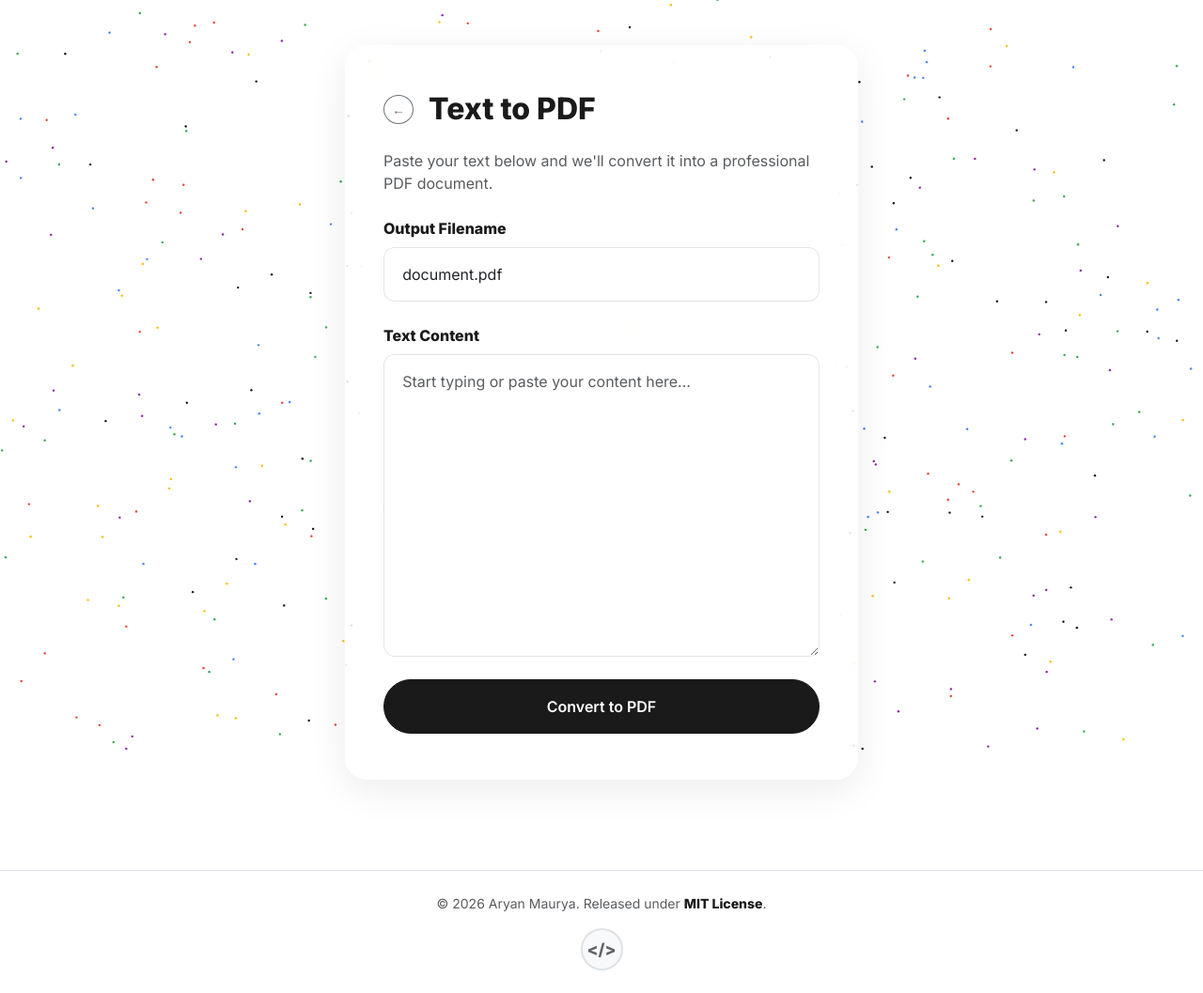
After one commit to aryanRN2/img-to-pdf, a Flask app: page /text-to-pdf in a window 1280 px wide. The commit adds this page. Shown: the whole page at 94% size. Run offline with Flask 3, Linux system fonts and the light colour scheme; some libraries are stand-ins or nearby versions; some web fonts are replaced.

Commit message:
Add Text-to-PDF feature with high-quality LaTeX mode and Vercel stability fixes

```diff
--- a/app.py
+++ b/app.py
@@ -4,6 +4,7 @@ import os
 
 
 load_dotenv()
+
 
 from werkzeug.utils import secure_filename
 from werkzeug.security import generate_password_hash, check_password_hash
@@ -44,6 +45,8 @@ def allowed_doc(filename):
     return '.' in filename and filename.rsplit('.', 1)[1].lower() in ALLOWED_DOC_EXTENSIONS
 
 
+
+
 app = Flask(__name__)
 # In production, use a secure random key like os.urandom(24)
 app.secret_key = "super_secret_key_for_portal"
@@ -60,15 +63,14 @@ if db_url:
 
     app.config['SQLALCHEMY_DATABASE_URI'] = db_url
 
-    # Essential for Vercel/Supabase stability:
-    # Use SSL and handle connection pooling correctly for serverless
+
     app.config['SQLALCHEMY_ENGINE_OPTIONS'] = {
         "connect_args": {"sslmode": "require"},
         "pool_pre_ping": True,
         "pool_recycle": 300,
     }
 else:
-    # Fallback for local development
+
     db_path = "/tmp/portal.db" if os.environ.get('VERCEL') else "portal.db"
     app.config['SQLALCHEMY_DATABASE_URI'] = f'sqlite:///{db_path}'
 
@@ -132,12 +134,15 @@ class StoredFile(db.Model):
     mimetype = db.Column(db.String(100))
     created_at = db.Column(db.DateTime, default=datetime.utcnow)
 
-# Initialize database
-with app.app_context():
-    try:
-        db.create_all()
-    except Exception as e:
-        print(f"Database initialization warning: {e}")
+# Initialize database safely for serverless (Lazy Loading)
+@app.before_request
+def initialize_database():
+    if not hasattr(app, '_db_initialized'):
+        try:
+            db.create_all()
+            app._db_initialized = True
+        except Exception as e:
+            app.logger.warning(f"Database initialization warning: {e}")
 
 # Health check for Vercel
 @app.route('/health')
@@ -450,6 +455,122 @@ def process_pdf_to_image_task(job_id, filename, file_bytes):
         with app.app_context():
             update_job(job_id, error=f"Conversion failed: {str(e)}")
 
+@app.route('/text-to-pdf', methods=['GET', 'POST'])
+def text_to_pdf():
+    if request.method == 'POST':
+        text_content = request.form.get('text_content', '').strip()
+        if not text_content:
+            flash('Please enter some text to convert.', 'danger')
+            return redirect(request.url)
+
+        filename = request.form.get('filename', 'document').strip()
+        if not filename.endswith('.pdf'):
+            filename += '.pdf'
+
+        use_latex = request.form.get('use_latex') == 'true'
+
+        job_id = str(uuid.uuid4())
+
+        if use_latex:
+            steps = ['Synthesizing LaTeX', 'Awaiting LaTeX Review', 'Compiling Final PDF']
+            create_job(job_id, steps, 'Initializing AI typesetter...', 'text_to_pdf_latex', total_steps=3)
+
+            # Use ADMIN keys as fallback if not in session
+            api_key = session.get('latex_api_key', ADMIN_NVIDIA_KEY)
+            model_name = session.get('latex_model', "meta/llama-3.2-90b-vision-instruct")
+            provider = session.get('latex_provider', 'nvidia')
+
+            thread = threading.Thread(target=process_text_to_latex_task, args=(job_id, text_content, api_key, model_name, provider))
+            thread.start()
+        else:
+            steps = ['Processing Text', 'Generating PDF']
+            create_job(job_id, steps, 'Starting text conversion...', 'text_to_pdf', total_steps=2)
+            thread = threading.Thread(target=process_text_to_pdf_task, args=(job_id, text_content, filename))
+            thread.start()
+
+        return redirect(url_for('processing_page', job_id=job_id))
+
+    return render_template('text_to_pdf.html')
+
+def process_text_to_pdf_task(job_id, text_content, filename):
+    print(f"DEBUG: Starting text_to_pdf job {job_id}")
+    print(f"DEBUG: filename={filename}")
+    print(f"DEBUG: text_content length={len(text_content) if text_content else 'None'}")
+    try:
+        with app.app_context():
+            update_job(job_id, current_step=1, message='Preparing text for conversion...')
+
+            with tempfile.TemporaryDirectory() as tmpdir:
+                # Save text to a temporary .txt file
+                parts = filename.rsplit('.', 1)
+                base_name = parts[0] if parts else 'document'
+                txt_filename = base_name + '.txt'
+                print(f"DEBUG: txt_filename={txt_filename}")
+
+                safe_name = secure_filename(txt_filename)
+                print(f"DEBUG: safe_name={safe_name}")
+
+                input_path = os.path.join(tmpdir, safe_name)
+                print(f"DEBUG: input_path={input_path}")
+
+                with open(input_path, 'w', encoding='utf-8') as f:
+                    f.write(text_content)
+
+                update_job(job_id, message='Converting text to professional PDF via ConvertAPI...')
+
+                # Force-refresh ConvertAPI credentials from environment
+                api_secret = os.environ.get('CONVERTAPI_SECRET')
+                if api_secret and 'your' not in api_secret.lower():
+                    import convertapi
+                    convertapi.api_secret = api_secret
+                    # Some versions need this to be set explicitly to avoid NoneType concatenation
+                    if hasattr(convertapi, 'api_credentials'):
+                        convertapi.api_credentials = api_secret
+
+                try:
+                    print("DEBUG: Attempting ConvertAPI conversion...")
+                    result = convertapi.convert('pdf', { 'File': input_path }, from_format = 'txt')
+                    output_bytes_data = result.file.url_to_bytes()
+                    print("DEBUG: ConvertAPI successful")
+                except Exception as api_err:
+                    print(f"DEBUG: ConvertAPI failed: {str(api_err)}. Switching to local fallback...")
+                    # Fallback: Generate PDF locally using Pillow if API fails
+                    from PIL import Image, ImageDraw, ImageFont
+
+                    # Create a white image (A4-ish proportions)
+                    img = Image.new('RGB', (800, 1100), color=(255, 255, 255))
+                    d = ImageDraw.Draw(img)
+
+                    # Try to use a basic font, fallback to default
+                    try:
+                        # Common path on macOS
+                        font = ImageFont.truetype("/System/Library/Fonts/Helvetica.ttc", 20)
+                    except:
+                        font = ImageFont.load_default()
+
+                    # Draw the text (very basic wrapping)
+                    margin = 50
+                    offset = 50
+                    for line in text_content.split('\n'):
+                        d.text((margin, offset), line, font=font, fill=(0, 0, 0))
+                        offset += 30
+
+                    pdf_buffer = io.BytesIO()
+                    img.save(pdf_buffer, format='PDF')
+                    output_bytes_data = pdf_buffer.getvalue()
+                    print("DEBUG: Local PDF fallback successful")
+
+                file_id = str(uuid.uuid4())
+                save_file(file_id, filename, output_bytes_data)
+
+                update_job(job_id, file_id=file_id, current_step=2, status='finished', message='Success! Your text has been converted to PDF.')
+    except Exception as e:
+        import traceback
+        print(f"DEBUG: ERROR OCCURRED: {str(e)}")
+        traceback.print_exc()
+        with app.app_context():
+            update_job(job_id, error=f"Conversion failed: {str(e)}")
+
 @app.route('/download/<file_id>')
 def download_page(file_id):
     file_info = get_stored_file(file_id)
@@ -576,6 +697,7 @@ def image_to_latex():
         return redirect(url_for('home'))
 
     session['latex_api_key'] = ADMIN_NVIDIA_KEY
+
     session['latex_model'] = "meta/llama-3.2-90b-vision-instruct"
     session['latex_provider'] = 'nvidia'
 
@@ -830,8 +952,12 @@ def process_compile_latex_task(job_id, latex_code):
             latex_code = re.sub(r'\\end$', r'\\end{document}', latex_code.strip())
 
             # Robust end-of-document check
-            if r'\begin{document}' in latex_code and r'\end{document}' not in latex_code:
+            if latex_code and r'\begin{document}' in latex_code and r'\end{document}' not in latex_code:
                 latex_code = latex_code + "\n\\end{document}"
+
+            if not latex_code:
+                update_job(job_id, error="LaTeX generation returned no content.")
+                return
 
             pdf_output_bytes = None
 
@@ -874,6 +1000,9 @@ def process_compile_latex_task(job_id, latex_code):
                 update_job(job_id, error="PDF compilation failed. Please check your LaTeX syntax or API key.")
                 return
 
+
+
+
             file_id = str(uuid.uuid4())
             save_file(file_id, 'converted_notes.pdf', pdf_output_bytes)
             update_job(job_id, file_id=file_id, current_step=4, status='finished', message='Success! Your LaTeX conversion is complete.')
--- a/templates/document_to_pdf.html
+++ b/templates/document_to_pdf.html
@@ -1,6 +1,6 @@
 {% extends "layout.html" %}
 
-{% block title %}Document to PDF | PDF.PRO{% endblock %}
+{% block title %}Document to PDF | Universal Document WebApp{% endblock %}
 
 {% block content %}
 <div class="row justify-content-center">
--- a/templates/download.html
+++ b/templates/download.html
@@ -1,6 +1,6 @@
 {% extends "layout.html" %}
 
-{% block title %}Success | PDF.PRO{% endblock %}
+{% block title %}Success | Universal Document WebApp{% endblock %}
 
 {% block content %}
 <div class="row justify-content-center py-5">
--- a/templates/edit_latex.html
+++ b/templates/edit_latex.html
@@ -1,6 +1,6 @@
 {% extends "layout.html" %}
 
-{% block title %}Edit LaTeX | PDF.PRO{% endblock %}
+{% block title %}Edit LaTeX | Universal Document WebApp{% endblock %}
 
 {% block extra_css %}
 <style>
--- a/templates/home.html
+++ b/templates/home.html
@@ -1,6 +1,6 @@
 {% extends "layout.html" %}
 
-{% block title %}Welcome | PDF.PRO{% endblock %}
+{% block title %}Welcome | Universal Document WebApp{% endblock %}
 
 {% block extra_css %}
 <style>
@@ -123,6 +123,7 @@
         <a href="{{ url_for('merge_pdf') }}" class="btn-portal-glass">Merge PDF</a>
         <a href="{{ url_for('pdf_to_image') }}" class="btn-portal-glass">PDF to Image</a>
         <a href="{{ url_for('document_to_pdf') }}" class="btn-portal-glass">Document to PDF</a>
+        <a href="{{ url_for('text_to_pdf') }}" class="btn-portal-glass">Text to PDF</a>
         {% if current_user.is_authenticated and current_user.status == 'approved' %}
             <a href="{{ url_for('image_to_latex') }}" class="btn-portal-glass d-inline-flex align-items-center">
                 Image to LaTeX
--- a/templates/image_to_latex.html
+++ b/templates/image_to_latex.html
@@ -1,6 +1,6 @@
 {% extends "layout.html" %}
 
-{% block title %}Choose AI Engine | PDF.PRO{% endblock %}
+{% block title %}Choose AI Engine | Universal Document WebApp{% endblock %}
 
 {% block extra_css %}
 <style>
--- a/templates/image_to_latex_upload.html
+++ b/templates/image_to_latex_upload.html
@@ -1,6 +1,6 @@
 {% extends "layout.html" %}
 
-{% block title %}Image to LaTeX | PDF.PRO{% endblock %}
+{% block title %}Image to LaTeX | Universal Document WebApp{% endblock %}
 
 {% block extra_css %}
 <style>
--- a/templates/image_to_pdf.html
+++ b/templates/image_to_pdf.html
@@ -1,6 +1,6 @@
 {% extends "layout.html" %}
 
-{% block title %}Image to PDF | PDF.PRO{% endblock %}
+{% block title %}Image to PDF | Universal Document WebApp{% endblock %}
 
 {% block content %}
 <div class="row justify-content-center">
--- a/templates/index.html
+++ b/templates/index.html
@@ -165,7 +165,7 @@
                 <svg xmlns="http://www.w3.org/2000/svg" width="30" height="30" fill="currentColor" class="bi bi-lightning-charge-fill me-2 text-primary" viewBox="0 0 16 16">
                     <path d="M11.251.068a.5.5 0 0 1 .227.58L9.677 6.5H13a.5.5 0 0 1 .364.843l-8 8.5a.5.5 0 0 1-.842-.49L6.323 9.5H3a.5.5 0 0 1-.364-.843l8-8.5a.5.5 0 0 1 .615-.09z"/>
                 </svg>
-                PDF.PRO
+                Universal Document WebApp
             </a>
         </div>
     </nav>
--- a/templates/latex_login.html
+++ b/templates/latex_login.html
@@ -1,6 +1,6 @@
 {% extends "layout.html" %}
 
-{% block title %}Login | PDF.PRO AI{% endblock %}
+{% block title %}Login | Universal Document WebApp AI{% endblock %}
 
 {% block extra_css %}
 <style>
--- a/templates/latex_register.html
+++ b/templates/latex_register.html
@@ -1,6 +1,6 @@
 {% extends "layout.html" %}
 
-{% block title %}BHU Registration | PDF.PRO{% endblock %}
+{% block title %}BHU Registration | Universal Document WebApp{% endblock %}
 
 {% block extra_css %}
 <style>
--- a/templates/latex_waiting.html
+++ b/templates/latex_waiting.html
@@ -1,6 +1,6 @@
 {% extends "layout.html" %}
 
-{% block title %}Waiting for Approval | PDF.PRO{% endblock %}
+{% block title %}Waiting for Approval | Universal Document WebApp{% endblock %}
 
 {% block extra_css %}
 <script>
@@ -14,7 +14,7 @@
         <div class="transparent-card text-center fade-in-up" style="max-width: 450px;">
             <div class="mb-4 display-4">⏳</div>
             <h2 class="fw-bold mb-3" style="letter-spacing: -1px;">Registration Received</h2>
-            <p class="text-muted mb-5" style="line-height: 1.6;">Your registration for <strong>{{ username }}</strong> is currently pending. Please wait for administrator approval to access AI features.</p>
+            <p class="text-muted mb-5" style="line-height: 1.6;">Your registration for <strong>{{ username }}</strong> is currently pending. Please wait for <strong>Aryan's</strong> approval to access AI features.<br><br>To expedite this, please send an email to <a href="mailto:aryannsv@gmail.com" class="text-primary fw-bold" style="text-decoration:none;">aryannsv@gmail.com</a> mentioning who you are.</p>
 
             <div class="d-grid">
                 <a href="{{ url_for('latex_login') }}" class="btn-blue">Back to Login</a>
--- a/templates/layout.html
+++ b/templates/layout.html
@@ -3,7 +3,7 @@
 <head>
     <meta charset="UTF-8">
     <meta name="viewport" content="width=device-width, initial-scale=1.0">
-    <title>{% block title %}PDF.PRO | Modern Document Tools{% endblock %}</title>
+    <title>{% block title %}Universal Document WebApp | Modern Document Tools{% endblock %}</title>
     <!-- Google Fonts: Inter -->
     <link rel="preconnect" href="https://fonts.googleapis.com">
     <link rel="preconnect" href="https://fonts.gstatic.com" crossorigin>
--- a/templates/merge_pdf.html
+++ b/templates/merge_pdf.html
@@ -1,6 +1,6 @@
 {% extends "layout.html" %}
 
-{% block title %}Merge PDF | PDF.PRO{% endblock %}
+{% block title %}Merge PDF | Universal Document WebApp{% endblock %}
 
 {% block content %}
 <div class="row justify-content-center">
--- a/templates/pdf_to_image.html
+++ b/templates/pdf_to_image.html
@@ -1,6 +1,6 @@
 {% extends "layout.html" %}
 
-{% block title %}PDF to Image | PDF.PRO{% endblock %}
+{% block title %}PDF to Image | Universal Document WebApp{% endblock %}
 
 {% block content %}
 <div class="row justify-content-center">
--- a/templates/processing.html
+++ b/templates/processing.html
@@ -1,6 +1,6 @@
 {% extends "layout.html" %}
 
-{% block title %}Processing... | PDF.PRO{% endblock %}
+{% block title %}Processing... | Universal Document WebApp{% endblock %}
 
 {% block content %}
 <div class="row justify-content-center">
--- a/templates/review_latex.html
+++ b/templates/review_latex.html
@@ -1,6 +1,6 @@
 {% extends "layout.html" %}
 
-{% block title %}Review LaTeX Code | PDF.PRO{% endblock %}
+{% block title %}Review LaTeX Code | Universal Document WebApp{% endblock %}
 
 {% block extra_css %}
 <!-- Include Ace Editor for LaTeX highlighting -->
--- a/templates/review_text.html
+++ b/templates/review_text.html
@@ -1,6 +1,6 @@
 {% extends "layout.html" %}
 
-{% block title %}Review Extracted Text | PDF.PRO{% endblock %}
+{% block title %}Review Extracted Text | Universal Document WebApp{% endblock %}
 
 {% block extra_css %}
 <style>
--- /dev/null
+++ b/templates/text_to_pdf.html
@@ -0,0 +1,42 @@
+{% extends "layout.html" %}
+
+{% block title %}Text to PDF | Universal Document WebApp{% endblock %}
+
+{% block content %}
+<div class="row justify-content-center">
+    <div class="col-lg-6 col-md-8">
+        <div class="transparent-card text-start fade-in-up" style="max-width: 600px;">
+            <div class="d-flex align-items-center mb-4 stagger-1">
+                <a href="{{ url_for('home') }}" class="btn btn-sm btn-outline-secondary me-3" style="border-radius: 50%;">←</a>
+                <h2 class="fw-bold m-0">Text to PDF</h2>
+            </div>
+            <p class="text-muted mb-4 stagger-2">Paste your text below and we'll convert it into a professional PDF document.</p>
+
+            {% with messages = get_flashed_messages(with_categories=true) %}
+                {% if messages %}
+                    {% for category, message in messages %}
+                        <div class="alert alert-{{ category }} alert-dismissible fade show mb-4" role="alert">
+                            {{ message }}
+                            <button type="button" class="btn-close" data-bs-dismiss="alert" aria-label="Close"></button>
+                        </div>
+                    {% endfor %}
+                {% endif %}
+            {% endwith %}
+
+            <form action="{{ url_for('text_to_pdf') }}" method="POST" class="stagger-3">
+                <div class="mb-4">
+                    <label for="filename" class="form-label fw-bold">Output Filename</label>
+                    <input type="text" class="form-control form-control-premium" id="filename" name="filename" placeholder="my_document.pdf" value="document.pdf">
+                </div>
+                <div class="mb-4">
+                    <label for="text_content" class="form-label fw-bold">Text Content</label>
+                    <textarea class="form-control form-control-premium" id="text_content" name="text_content" rows="12" placeholder="Start typing or paste your content here..." required></textarea>
+                </div>
+                <div class="d-grid mt-4">
+                    <button type="submit" class="btn-blue py-3">Convert to PDF</button>
+                </div>
+            </form>
+        </div>
+    </div>
+</div>
+{% endblock %}
```
